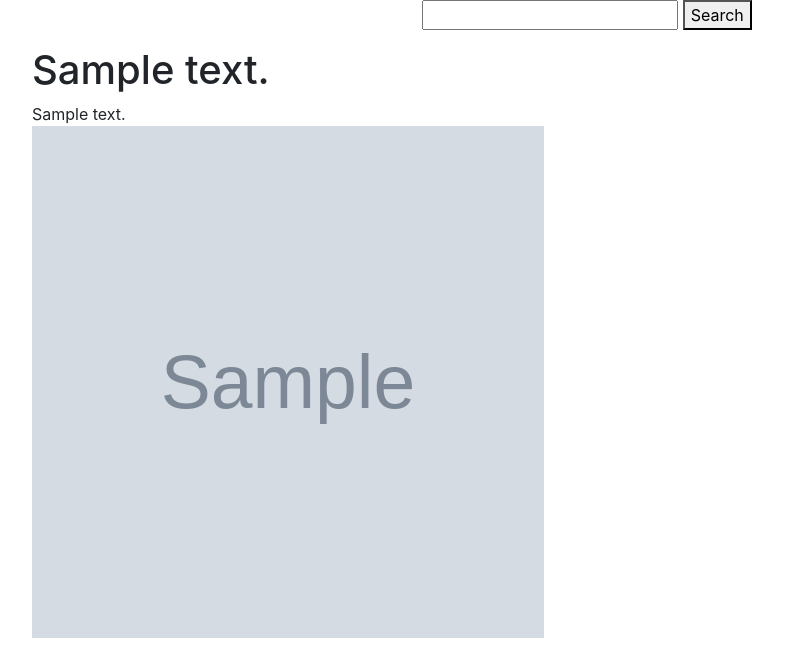
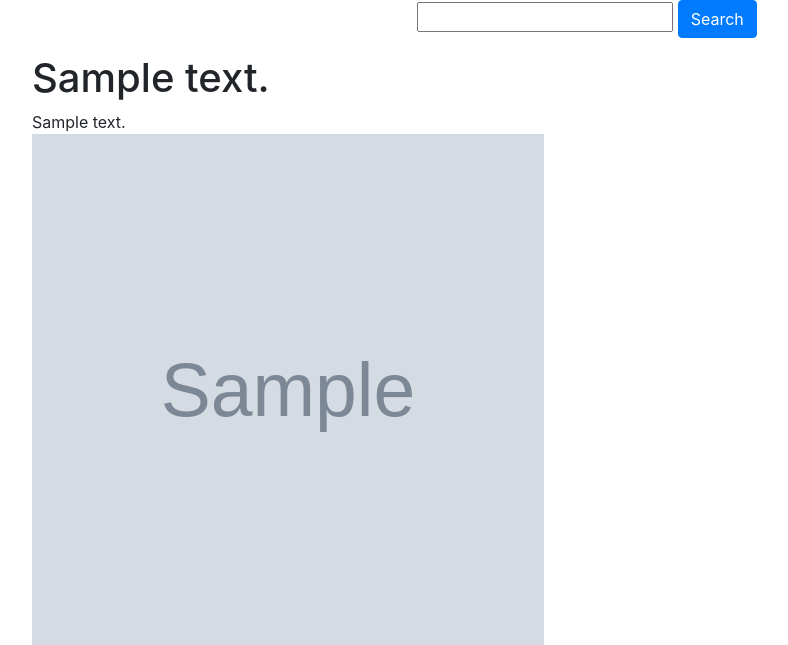
Before and after one commit to icharity/donate, a Django app: template nx/templates/notes.html in a window 1280 px wide. Shown: the top 645 px of the page, without its empty margins (53-841 px from the left). Run offline with Django 3.2, Linux system fonts and the light colour scheme; the template is opened without the code that fills it: most values are stand-ins (such as "Sample title", 1, 10 or a date in 2020); grey boxes marked "Sample" are stand-in pictures; some libraries are stand-ins or nearby versions.

Commit message:
change view page button style

```diff
--- a/nx/templates/notes.html
+++ b/nx/templates/notes.html
@@ -13,7 +13,7 @@
 <div class="container">
     <form class="search-form" type="get" action=".">
         <input type="text" name="q">
-        <button type="submit">Search</button>
+        <button class='btn btn-primary' type="submit">Search</button>
     </form>
 
     {% for note in notes %}
```
